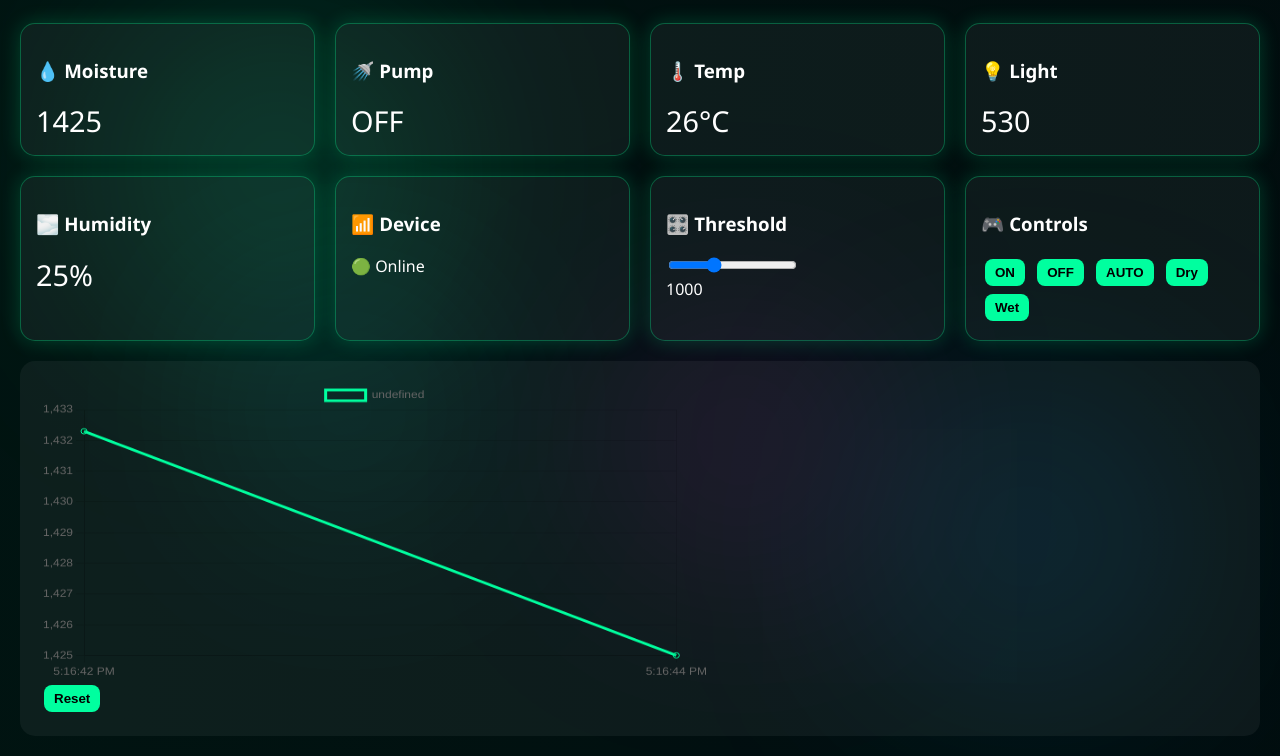
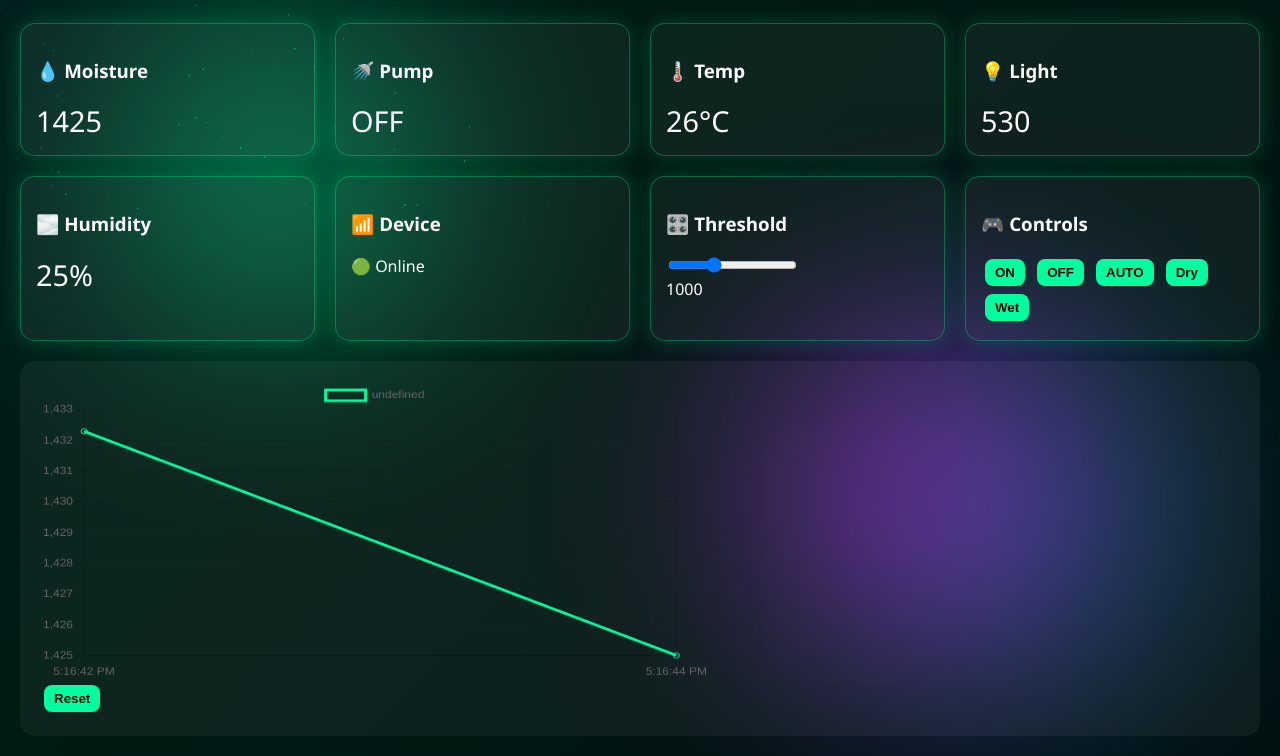
Before and after one commit to xxkid-hub/iot-project, a website: page public/index.html in a window 1280 px wide. Shown: the part 80-836 px from the top of the page. Drawn offline with nearby package versions, Linux system fonts and the light colour scheme.

Commit message:
Update index.html

```diff
--- a/public/index.html
+++ b/public/index.html
@@ -8,36 +8,46 @@
     body {
       margin: 0;
       font-family: 'Segoe UI', sans-serif;
-      background: linear-gradient(270deg,#02070c,#001a14,#02070c);
-      background-size: 600% 600%;
-      animation: bgMove 20s infinite;
+      background: linear-gradient(-45deg, #02070c, #001a14, #001f2b, #02070c);
+      background-size: 400% 400%;
+      animation: gradientMove 15s ease infinite;
       color: white;
       overflow-x: hidden;
     }
 
-    @keyframes bgMove {
-      0%{background-position:0%}
-      50%{background-position:100%}
-      100%{background-position:0%}
+    @keyframes gradientMove {
+      0% { background-position: 0% 50%; }
+      50% { background-position: 100% 50%; }
+      100% { background-position: 0% 50%; }
     }
 
-    /* 🌪️ MULTIPLE FLOATING GLOWS */
-    .glow {
+    /* 🌪️ Glow blobs */
+    .bg-glow {
       position: fixed;
+      width: 300px;
+      height: 300px;
       border-radius: 50%;
       filter: blur(120px);
+      opacity: 0.5;
       z-index: -1;
-      animation: float 12s infinite alternate ease-in-out;
+      animation: floatGlow 12s infinite alternate ease-in-out;
     }
 
-    .g1 { width:300px;height:300px;background:#00ff9f33;top:10%;left:10%;}
-    .g2 { width:250px;height:250px;background:#0099ff33;bottom:10%;right:10%;}
-    .g3 { width:200px;height:200px;background:#ff00ff33;top:50%;left:50%;}
-    .g4 { width:180px;height:180px;background:#00ffff33;bottom:30%;left:20%;}
+    .bg-glow1 { background: #00ff9f; top: 10%; left: 10%; }
+    .bg-glow2 { background: #0099ff; bottom: 10%; right: 10%; }
+    .bg-glow3 { background: #ff00ff; top: 50%; left: 60%; }
 
-    @keyframes float {
-      from {transform: translateY(0)}
-      to {transform: translateY(60px)}
+    @keyframes floatGlow {
+      from { transform: translateY(0px); }
+      to { transform: translateY(60px); }
+    }
+
+    /* 🌌 Particles */
+    #particles {
+      position: fixed;
+      top: 0;
+      left: 0;
+      z-index: -2;
     }
 
     h1 {
@@ -91,17 +101,18 @@
     }
 
     canvas { height:300px !important; }
-
   </style>
 </head>
 
 <body>
 
-<!-- 🌪️ Glow layers -->
-<div class="glow g1"></div>
-<div class="glow g2"></div>
-<div class="glow g3"></div>
-<div class="glow g4"></div>
+<!-- 🌪️ Glow -->
+<div class="bg-glow bg-glow1"></div>
+<div class="bg-glow bg-glow2"></div>
+<div class="bg-glow bg-glow3"></div>
+
+<!-- 🌌 Particles -->
+<canvas id="particles"></canvas>
 
 <h1>🌱 Smart Plant Dashboard</h1>
 
@@ -186,6 +197,46 @@ document.getElementById("slider").oninput=function(){
 }
 
 setInterval(updateData,2000);
+
+/* 🌌 PARTICLES SCRIPT */
+const canvas = document.getElementById("particles");
+const ctxp = canvas.getContext("2d");
+
+canvas.width = window.innerWidth;
+canvas.height = window.innerHeight;
+
+let particles = [];
+
+for (let i = 0; i < 100; i++) {
+  particles.push({
+    x: Math.random()*canvas.width,
+    y: Math.random()*canvas.height,
+    r: Math.random()*2,
+    dx: Math.random()-0.5,
+    dy: Math.random()-0.5
+  });
+}
+
+function animateParticles(){
+  ctxp.clearRect(0,0,canvas.width,canvas.height);
+
+  particles.forEach(p=>{
+    ctxp.beginPath();
+    ctxp.arc(p.x,p.y,p.r,0,Math.PI*2);
+    ctxp.fillStyle="rgba(0,255,150,0.7)";
+    ctxp.fill();
+
+    p.x+=p.dx;
+    p.y+=p.dy;
+
+    if(p.x<0||p.x>canvas.width) p.dx*=-1;
+    if(p.y<0||p.y>canvas.height) p.dy*=-1;
+  });
+
+  requestAnimationFrame(animateParticles);
+}
+
+animateParticles();
 </script>
 
 </body>
```
